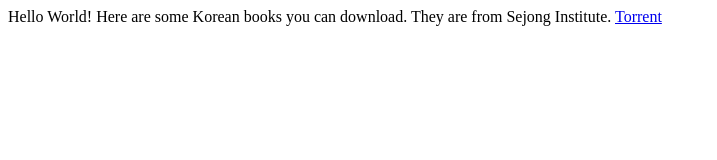
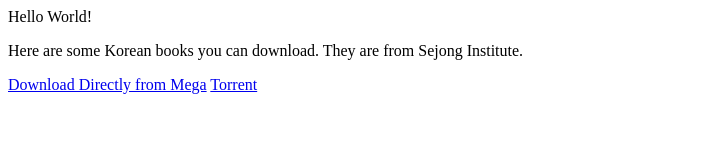
Before and after one commit to coughingmouse/coughingmouse.github.io, a plain HTML site: page index.html in a window 1280 px wide. Shown: the whole page, without its empty margins (0-717 px from the left). Drawn offline with Linux system fonts and the light colour scheme.

Commit message:
Update index.html

```diff
--- a/index.html
+++ b/index.html
@@ -3,6 +3,9 @@
 </head>
 <body>
   Hello World!
+  <p>
   Here are some Korean books you can download. They are from Sejong Institute.
+  <p>
+  <a href="https://mega.nz/folder/jNQwRCDb#rnjWNqz-jpFlK7utkkxotw">Download Directly from Mega</a>
   <a href="https://github.com/coughingmouse/coughingmouse.github.io/raw/main/Korean.torrent">Torrent</a>
 </body>
```
